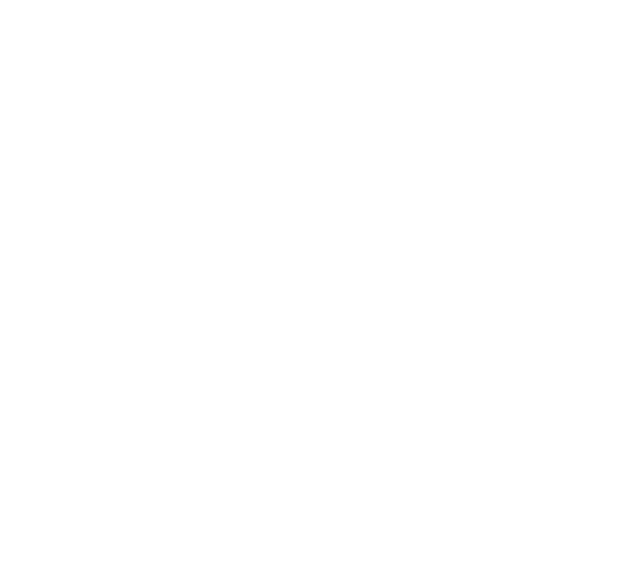
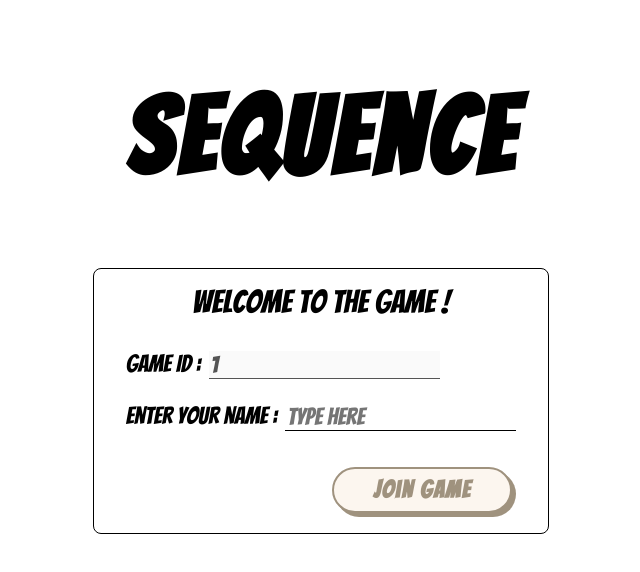
Before and after one commit to ashutosh1528/sequence, a React (Create React App) app: page /join/1 in a window 1280 px wide. Before the commit this address had no page. Shown: the top 572 px of the page, without its empty margins (319-959 px from the left). Built offline with nearby package versions, Linux system fonts and the light colour scheme.

Commit message:
Created the join route UI and integrated the API

```diff
--- a/src/App.tsx
+++ b/src/App.tsx
@@ -13,7 +13,7 @@
       <Routes>
         <Route path="/" element={<HomePage />} />
         <Route path="create" element={<CreatePage />} />
-        <Route path="join" element={<JoinPage />} />
+        <Route path="join/:gameId?" element={<JoinPage />} />
         <Route
           path="waiting"
           element={<PrivateRoute Component={WaitingPage} />}
--- a/src/pages/Join.tsx
+++ b/src/pages/Join.tsx
@@ -1,7 +1,102 @@
+import { useState } from "react";
+import { useNavigate, useParams } from "react-router-dom";
+import Cookies from "js-cookie";
+import Button from "../components/Button";
+import useJoinGame from "../services/useJoinGame";
+import "../styles/joinPage.scss";
+import { GAME_ID_COOKIE, PLAYER_ID_COOKIE } from "../constants";
+import { useToast } from "../hooks/useToast";
+
 const JoinPage = () => {
+  const navigate = useNavigate();
+  const toast = useToast();
+  const { gameId } = useParams();
+  const joinGame = useJoinGame();
+  const [userGameId, setUserGameId] = useState(gameId || "");
+  const [playerName, setPlayerName] = useState("");
+  const getTitle = () => {
+    if (gameId) {
+      return "Welcome to the game !";
+    }
+    return "Ready to join the fun ?";
+  };
+
+  const getLabel = () => {
+    if (gameId) {
+      return "Game ID : ";
+    }
+    return "Enter Game ID : ";
+  };
+
+  const handleGameIdChange = (e: React.ChangeEvent<HTMLInputElement>) => {
+    if (!gameId) {
+      setUserGameId(e?.target?.value);
+    }
+  };
+
+  const handlePlayerNameChange = (e: React.ChangeEvent<HTMLInputElement>) => {
+    setPlayerName(e?.target?.value);
+  };
+
+  const isFormValid = () => {
+    return Boolean(userGameId && playerName);
+  };
+
+  const handleJoinGame = () => {
+    if (isFormValid()) {
+      joinGame(
+        { gameId: userGameId, playerName },
+        {
+          onSuccess: (res) => {
+            Cookies.set(GAME_ID_COOKIE, userGameId, {
+              secure: true,
+              sameSite: "Strict",
+            });
+            Cookies.set(PLAYER_ID_COOKIE, res.data.playerId, {
+              secure: true,
+              sameSite: "Strict",
+            });
+            toast?.success("Game created successfully !");
+            navigate("/waiting");
+          },
+          // onError
+        }
+      );
+    }
+  };
+
   return (
-    <div>
-      <div>Join route;</div>
+    <div className="join__container">
+      <h1 className="join__title">Sequence</h1>
+      <div className="join__container__form">
+        <span className="join__titleText">{getTitle()}</span>
+        <div style={{ display: "flex" }}>
+          <span className="join__nameInput__label">{getLabel()}</span>
+          <input
+            className="join__nameInput"
+            placeholder="Type here"
+            value={userGameId}
+            onChange={handleGameIdChange}
+            disabled={!!gameId}
+          />
+        </div>
+        <div style={{ display: "flex" }}>
+          <span className="join__nameInput__label">Enter your name : </span>
+          <input
+            className="join__nameInput"
+            placeholder="Type here"
+            value={playerName}
+            onChange={handlePlayerNameChange}
+          />
+        </div>
+        <div className="join__createGameButton">
+          <Button
+            label="Join game"
+            onClick={handleJoinGame}
+            disabled={!isFormValid()}
+          />
+        </div>
+      </div>
     </div>
   );
 };
--- /dev/null
+++ b/src/services/useJoinGame.ts
@@ -0,0 +1,30 @@
+import { useMutation } from "@tanstack/react-query";
+import axios, { AxiosError, AxiosResponse } from "axios";
+import { API_BASE_URL } from "./constants";
+
+type JoinGamePayload = {
+  gameId: string;
+  playerName: string;
+};
+
+type JoinGameResponse = {
+  isSuccess: boolean;
+  playerId: string;
+};
+
+const useJoinGame = () => {
+  const { mutate: joinGame } = useMutation<
+    AxiosResponse<JoinGameResponse>,
+    AxiosError,
+    JoinGamePayload
+  >({
+    mutationFn: (payload: JoinGamePayload) => {
+      return axios.patch(`${API_BASE_URL}/game/join`, payload, {
+        withCredentials: true,
+      });
+    },
+  });
+  return joinGame;
+};
+
+export default useJoinGame;
--- /dev/null
+++ b/src/styles/joinPage.scss
@@ -0,0 +1,45 @@
+.join {
+  &__container {
+    display: flex;
+    align-items: center;
+    justify-content: center;
+    flex-direction: column;
+    &__form {
+      display: flex;
+      flex-direction: column;
+      border: 1px solid;
+      border-radius: 8px;
+      padding: 16px 32px;
+      gap: 24px;
+    }
+  }
+  &__title {
+    font-size: 108px;
+    letter-spacing: 5px;
+    &:hover {
+      cursor: default;
+    }
+  }
+  &__titleText {
+    font-size: 32px;
+    margin-bottom: 8px;
+    align-self: center;
+  }
+  &__nameInput {
+    font-size: 24px;
+    margin-left: 8px;
+    font-family: inherit;
+    border: none;
+    border-bottom: 1px solid;
+    &:focus-visible {
+      outline: none;
+    }
+    &__label {
+      font-size: 24px;
+    }
+  }
+  &__createGameButton {
+    margin-top: 8px;
+    align-self: flex-end;
+  }
+}
```
